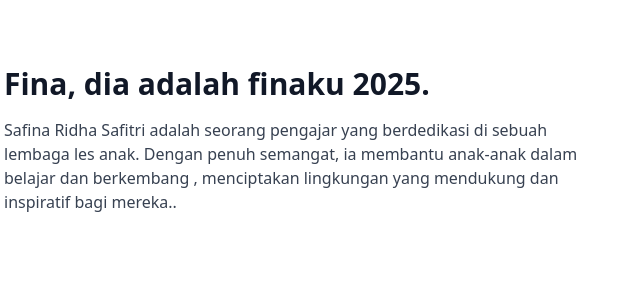
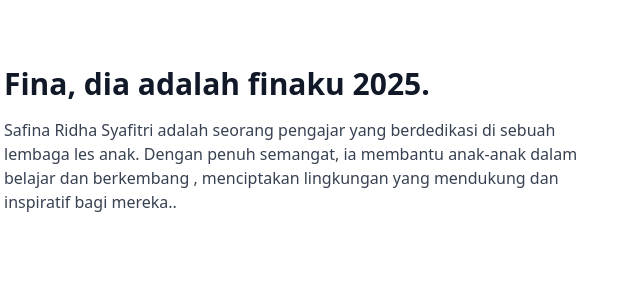
Before and after one commit to PratamaWhyu/buatbelajar, a plain HTML site: page index.html in a window 1280 px wide. Shown: the part 165-468 px from the top of the page, 28-668 px from the left. Drawn offline with nearby package versions, Linux system fonts and the light colour scheme.

Commit message:
ganti nama bebeb

```diff
--- a/index.html
+++ b/index.html
@@ -64,7 +64,7 @@
             <div class="max-w-lg md:max-w-none">
               <h2 class="text-2xl font-semibold text-gray-900 sm:text-3xl">Fina, dia adalah finaku 2025.</h2>
 
-              <p class="mt-4 text-gray-700">Safina Ridha Safitri adalah seorang pengajar yang berdedikasi di sebuah lembaga les anak.
+              <p class="mt-4 text-gray-700">Safina Ridha Syafitri adalah seorang pengajar yang berdedikasi di sebuah lembaga les anak.
                  Dengan penuh semangat, ia membantu anak-anak dalam belajar dan berkembang
                 , menciptakan lingkungan yang mendukung dan inspiratif bagi mereka..
             </p>
```
